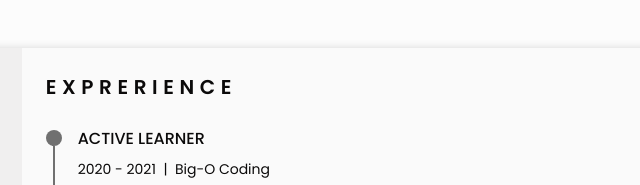
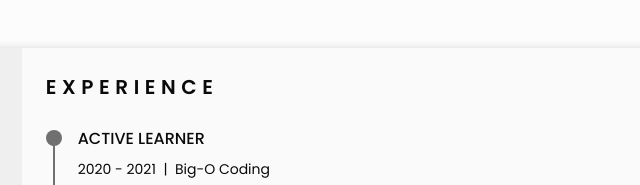
Before and after one commit to anhtuandao1311/Responsive-CV, a plain HTML site: page index.html in a window 1280 px wide. Shown: the top 185 px of the page, 457-1097 px from the left. Drawn offline with nearby package versions, Linux system fonts and the light colour scheme.

Commit message:
Fix error

```diff
--- a/index.html
+++ b/index.html
@@ -187,7 +187,7 @@
                 <div class="resume__right">
                     <!--========== EXPERIENCE ==========-->
                     <section class="experience section" id="experience">
-                        <h2 class="section-title">Exprerience</h2>
+                        <h2 class="section-title">Experience</h2>
                         <div class="experience__container bd-grid">
                             <div class="experience__content">
                                 <div class="experience__time">
```
